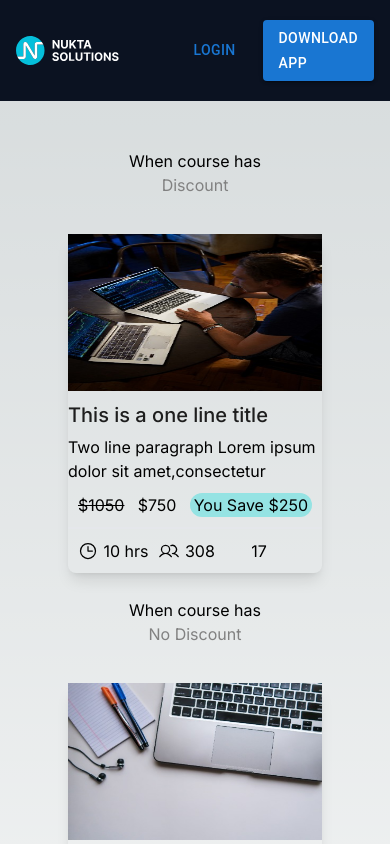
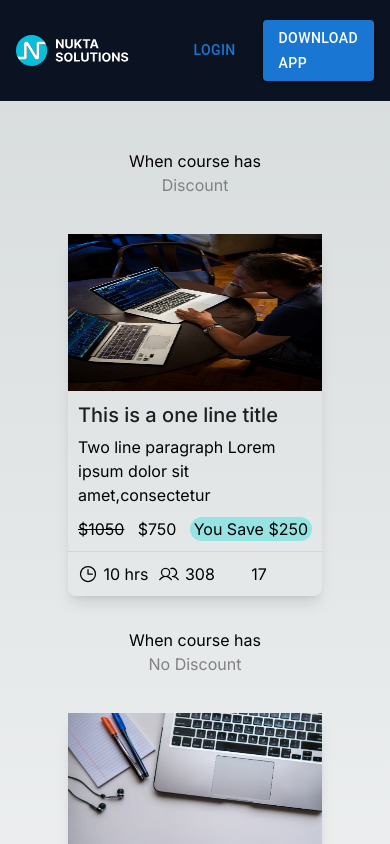
Before and after one commit to RazuAhmad/nukta-learning-platform, a Next.js app: page / in a window 390 px wide. Shown: the top 844 px of the page. Built offline with nearby package versions, Linux system fonts and the light colour scheme; some icons are missing.

Commit message:
finally finished

```diff
--- a/src/app/layout.js
+++ b/src/app/layout.js
@@ -1,6 +1,6 @@
 import { Inter } from 'next/font/google'
 import './globals.css'
-import Navbar from '@/components/navbar/page'
+import Navbar from '@/components/navbar/navbar'
 
 const inter = Inter({ subsets: ['latin'] })
 
--- a/src/app/page.js
+++ b/src/app/page.js
@@ -1,5 +1,5 @@
 import AllCourses from '@/components/AllCourses/allCourses'
-import Navbar from '@/components/navbar/page'
+import Navbar from '@/components/navbar/navbar'
 import Image from 'next/image'
 
 export default function Home() {
--- a/src/components/AllCourses/allCourses.jsx
+++ b/src/components/AllCourses/allCourses.jsx
@@ -6,7 +6,10 @@ import cardImg3 from "../../../public/assets/card-img-3.jpg";
 
 const AllCourses = () => {
   return (
-    <div className="flex flex-col items-center md:flex-row gap-[25px] justify-center mt-12 mb-12">
+    <div
+      className="flex flex-col items-center gap-8 md:flex-row md:gap-[25px] justify-center mt-12 mb-12"
+      id="allCourses"
+    >
       <CustomCard
         imgSrc={cardImg1}
         title="This is a one line title"
--- a/src/components/customCard/customCard.jsx
+++ b/src/components/customCard/customCard.jsx
@@ -28,7 +28,8 @@ export const CustomCard = ({
           style={{ width: "100%", height: "157px", marginBottom: "10px" }}
           alt="course-img"
         />
-        <div className="">
+        <div>
+          <div className=" px-[10px]">
             <h1 className=" text-[#1E1E1E] font-medium text-xl mb-[6px]">
               {title}
             </h1>
@@ -37,9 +38,7 @@ export const CustomCard = ({
             {/* Price segment */}
             <div
               className={
-              isFree
-                ? `flex justify-between px-[10px] pb-[10px] border-b-2`
-                : ` px-[10px] pb-[10px] border-b-4`
+                isFree ? `flex justify-between  pb-[10px] ` : `  pb-[10px] `
               }
             >
               {isFree && <p className="line-through">{prevAmount}</p>}
@@ -51,7 +50,8 @@ export const CustomCard = ({
                 </p>
               )}
             </div>
-
+          </div>
+          <p className="h-[1px] bg-gray-300"></p>
           {/* course details */}
           <div className="flex items-center gap-[11px] px-[10px] py-[10px]">
             {/* duration */}
--- a/src/components/navbar/page.jsx
+++ b/src/components/navbar/navbar.jsx
@@ -86,16 +86,16 @@ mx-auto py-5 px-4 relative z-50 bg-customBackground"
                         <Icon
                           icon="carbon:close-filled"
                           color="white"
-                          width="45px"
-                          height="45px"
+                          width="35px"
+                          height="35px"
                         />
                       ) : (
                         // <MenuIcon className="h-6 w-6" />
 
                         <Icon
                           color="white"
-                          width="45px"
-                          height="45px"
+                          width="35px"
+                          height="35px"
                           icon="ion:reorder-three-outline"
                         />
                       )
```
Lines whose indentation alone changed are shown as unchanged.
